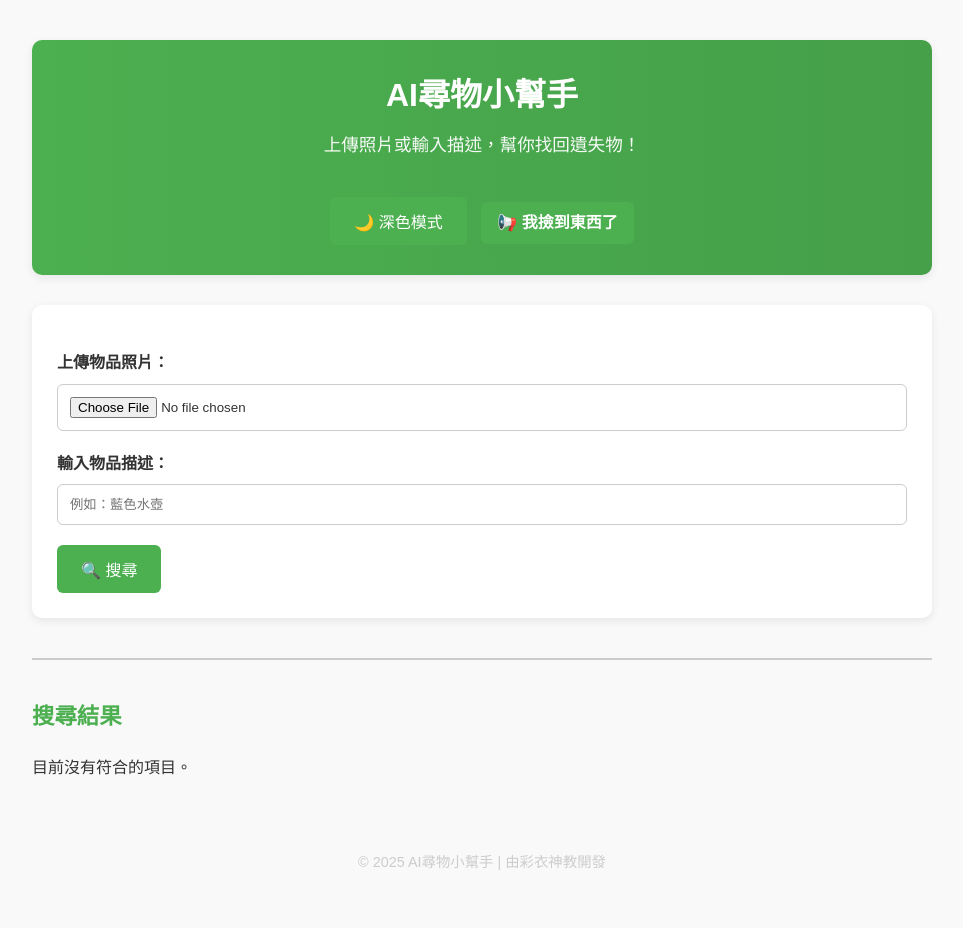
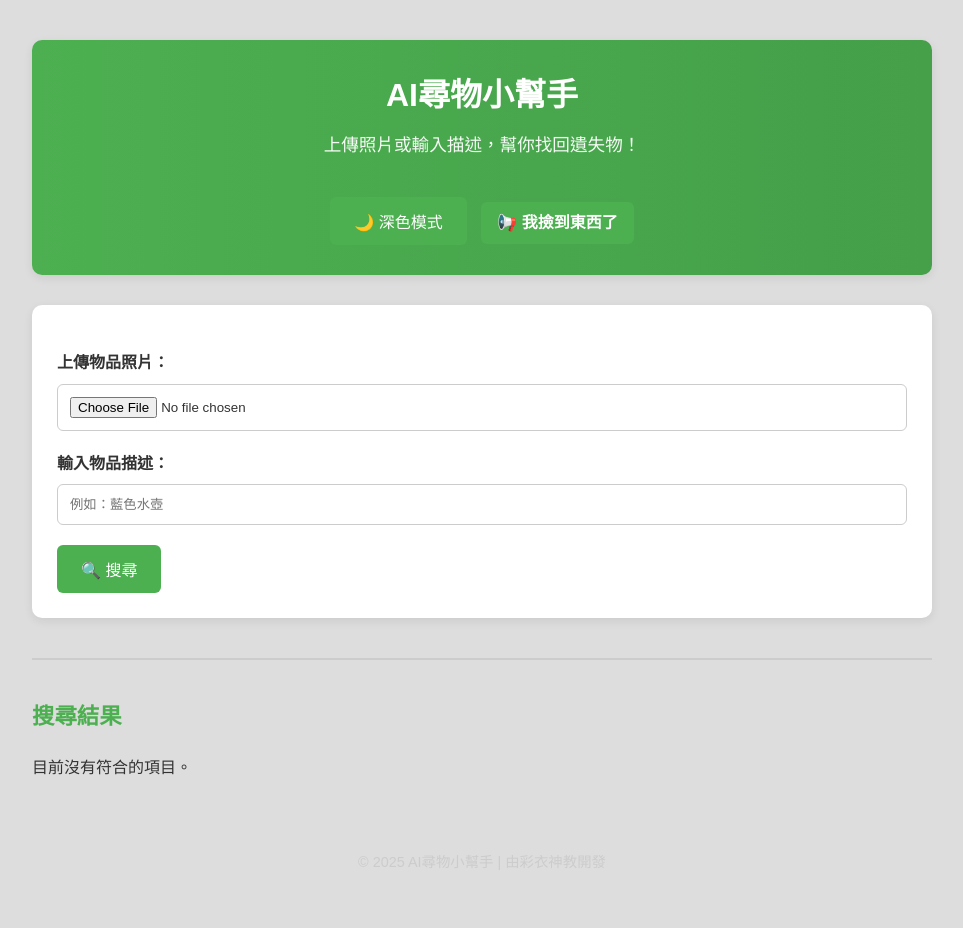
Before and after one commit to xun-0313/lost-found-apps, a Flask app: page / in a window 1280 px wide. Shown: the whole page, without its empty margins (158-1121 px from the left). Run offline with Flask 3, Linux system fonts and the light colour scheme; data that the repository does not hold is empty.

Commit message:
初始化專案

```diff
--- a/static/style.css
+++ b/static/style.css
@@ -1,6 +1,6 @@
 /* 新增：主題變數（淺色為預設） */
 :root {
-  --bg: #f9f9f9;
+  --bg: #DDDDDD;
   --text: #333;
   --primary: #4CAF50;
   --primary-dark: #45a049;
@@ -18,7 +18,7 @@ body {
 }
 
 html.dark {
-  --bg: #121212;
+  --bg: #272727;
   --text: #e8e8e8;
   --primary: #1db954;
   --primary-dark: #169a3a;
```
